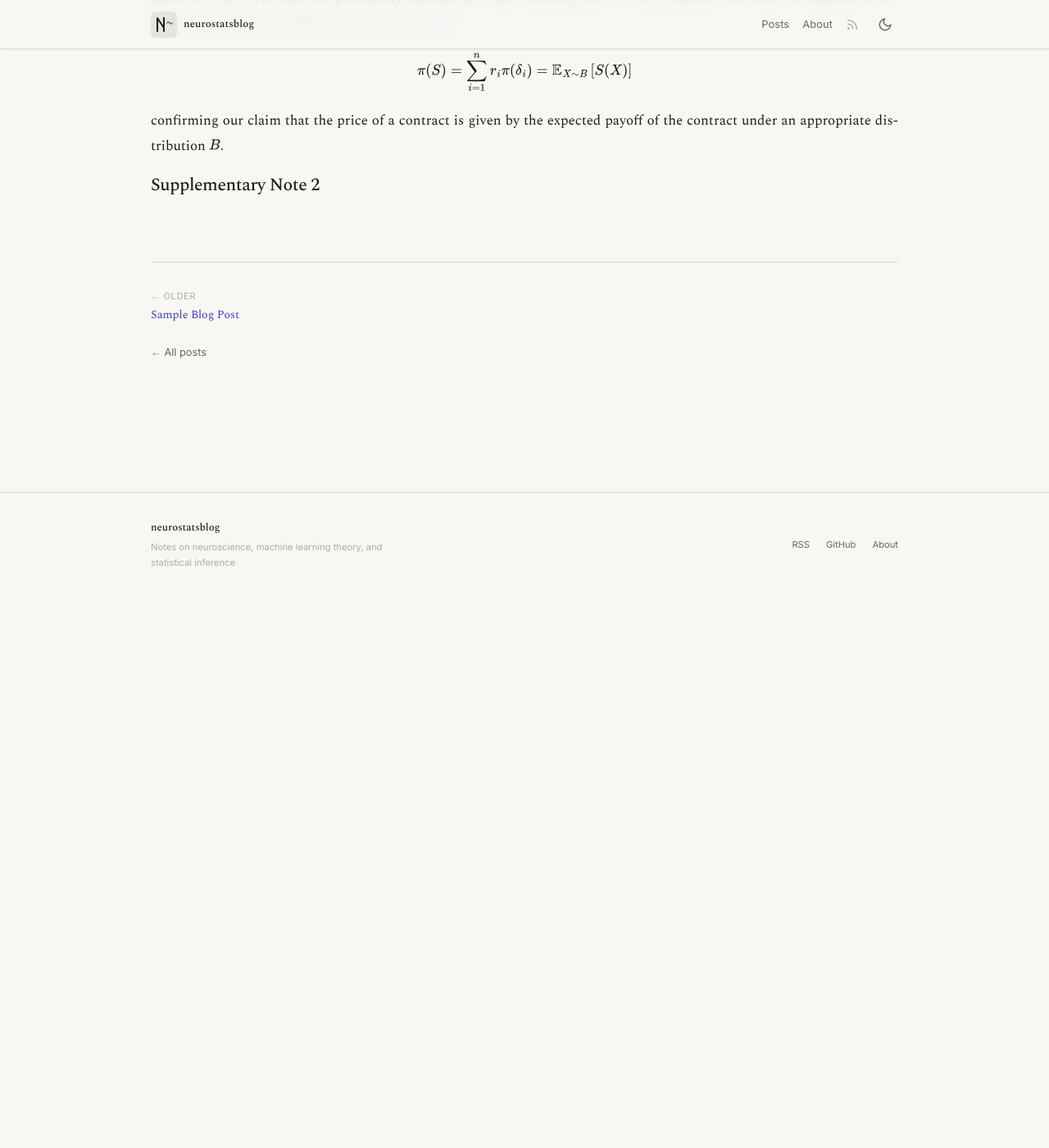
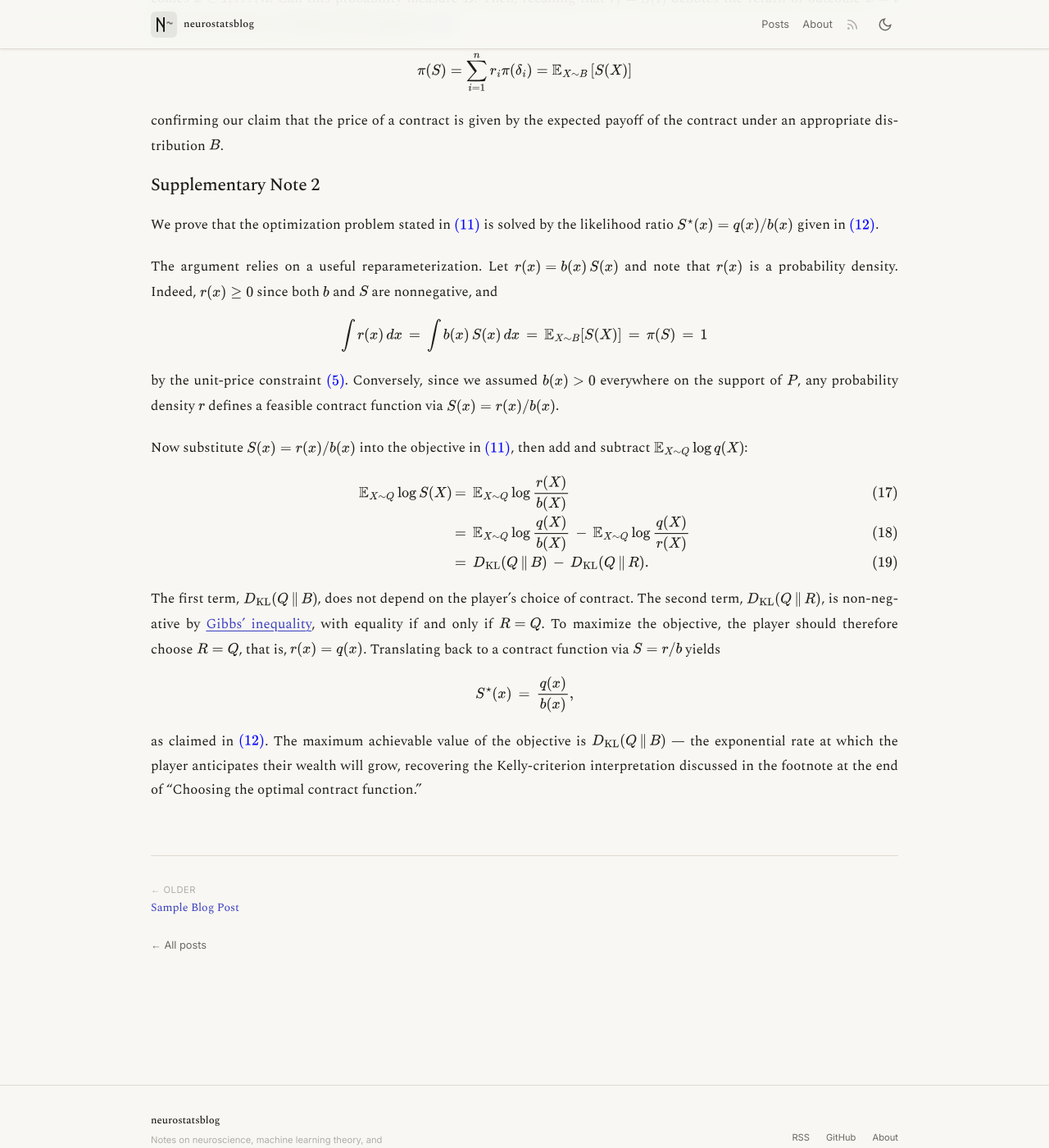
Before and after one commit to neurostatsblog/neurostatsblog.github.io, a Jekyll site: the page built from _posts/2026-05-13-model-comparison-by-betting.md, in a window 1280 px wide and 1400 px high, scrolled down 7783 px. Shown: the whole window at 82% size. Built offline with Jekyll 4.4.1, drawn with Linux system fonts in a browser that asks for light colours; before the commit the page ends 8510 px from its top, so only the background shows below that; some of the changed text lies outside the part shown.

```diff
--- a/_config.yml
+++ b/_config.yml
@@ -34,6 +34,12 @@ plugins:
   - jekyll-seo-tag
   - jekyll-sitemap
 
+# The github-pages gem enforces safe mode by default, which disables custom
+# files in _plugins/. We disable safe mode locally so the math-block hook
+# loads. (GitHub Pages production enforces safe mode at the server level
+# regardless of this setting, so this flag is a no-op there.)
+safe: false
+
 # Exclude from build
 exclude:
   - Gemfile
--- /dev/null
+++ b/_plugins/blank_lines_around_math.rb
@@ -0,0 +1,53 @@
+#
+# Inserts blank lines around standalone `$$` display-math delimiters so
+# kramdown treats them as a block-level math construct (rendered as
+# centered display) rather than as inline math (`\(...\)`).
+#
+# Authors can keep their markdown compact (no surrounding blank lines)
+# so that pandoc/LaTeX downstream gets a tight input, and this hook
+# transparently inserts the blank lines kramdown needs.
+#
+# Blank lines are only inserted OUTSIDE a $$...$$ block, never between
+# the opening and closing markers.
+#
+
+module NeurostatsBlog
+  module BlankLinesAroundMath
+    module_function
+
+    def process(content)
+      return content if content.nil?
+
+      lines = content.split("\n", -1)
+      out = []
+      in_math = false
+
+      lines.each_with_index do |line, i|
+        is_marker = (line.strip == "$$")
+
+        if is_marker && !in_math
+          # Opening $$ — ensure a blank line precedes it
+          out << "" if !out.empty? && !out.last.strip.empty?
+          out << line
+          in_math = true
+        elsif is_marker && in_math
+          # Closing $$ — ensure a blank line follows it
+          out << line
+          in_math = false
+          nxt = lines[i + 1]
+          out << "" if nxt && !nxt.strip.empty?
+        else
+          out << line
+        end
+      end
+
+      out.join("\n")
+    end
+  end
+end
+
+Jekyll::Hooks.register [:posts, :pages], :pre_render do |doc|
+  next unless doc.extname =~ /\.(md|markdown)$/i
+
+  doc.content = NeurostatsBlog::BlankLinesAroundMath.process(doc.content)
+end
--- a/_posts/2026-05-13-model-comparison-by-betting.md
+++ b/_posts/2026-05-13-model-comparison-by-betting.md
@@ -36,22 +36,18 @@ Intuitively, this allows us to compute *likelihood ratios*, $q(X)/b(X)$, without
 This also assures us that log-likelihoods, $\log q(X)$ and $\log b(X)$, are always finite.
 
 Given an infinite amount of heldout data, our ideal measure of performance (at least for the purposes of this post) is the expected log-likelihood ratio:
-
 $$
 \begin{equation}
 \mathcal{L} = \mathbb{E}_{X \sim P} \Big [ \log q(X)/ b(X) \Big ] = \mathbb{E}_{X \sim P} \Big [ \log q(X) - \log b(X) \Big ]
 \label{eq:expected-log-likelihood-ratio}
 \end{equation}
 $$
-
 Note that the expectation is computed under $P$.
 Since $P$ is unknown in real world situations, we can estimate the expression above by holding out a test set with $T$ data samples and approximating the expectation with an empirical average:
-
 $$
 \mathcal{L} \approx \widehat{\mathcal{L}} = \frac{1}{T} \sum_{t=1}^T \log q(X_t)/ b(X_t)  = \frac{1}{T} \sum_{t=1}^T \Big [ \log q(X) - \log b(X) \Big ]
 \label{eq:empirical-log-likelihood-ratio}
 $$
-
 It is worth remarking that this entire post will not deal with the training process---i.e. how does one find $Q$?
 This typically involves optimizing parameters, so one may elsewhere see the liklihood expressed as something like $q (x \mid \theta)$ where $\theta$ denotes trainable parameters.
 However, we don't need to refer to $\theta$ at all for the purposes of this post so we simply write $q(x)$ in place of $q (x \mid \theta)$.
@@ -68,21 +64,17 @@ One way to approach this is to imagine model $Q$ as a "player" in a betting game
 The bets made by the player are set by the "market" which operates according to the baseline model $B$.
 
 The game starts by giving player $Q$ one unit of wealth:
-
 $$
 W_0 = 1
 $$
-
 At each round of the game, player $Q$ uses all of their wealth to purchase *prediction contracts*, specified by a function $C(x) > 0$.
 The player then recieves a random sequence of returns $C(X_t), C(X_2), C(X_3), \dots$ over discrete rounds of the game.
 The wealth updates according to:
-
 $$
 \begin{align}
 W_t &= \big ( \, W_{t-1} / \pi(C) \, \big ) \cdot C( X_{t} ) . \label{eq:wealth-process-verbose}
 \end{align}
 $$
-
 where $\pi(S)$ denotes the *price* of the contract.
 
 Equation \eqref{eq:wealth-process-verbose} is simple.
@@ -94,13 +86,11 @@ Intuitively, the price of a contract is set by what people are willing to buy an
 For the purposes of our game we'll assume that the market consensus---or the ["wisdom of the crowd"](https://en.wikipedia.org/wiki/Wisdom_of_the_crowd)---coincides with the baseline model $B$.
 Formally, it turns out that the fair price of a contract is given by its expected value under the market consensus distribution.
 That is,
-
 $$
 \begin{equation}
 \pi(C) = \mathbb{E}_{X \sim B} \, \big [ \,  C(X) \, \big ] . \label{eq:general-pricing-constraint}
 \end{equation}
 $$
-
 See [**Supplementary Note 1**](#supplementary-note-1) for a quick derivation on why efficient market pricing leads to \eqref{eq:general-pricing-constraint}.
 
 ## Simplifying the price structure
@@ -108,22 +98,17 @@ See [**Supplementary Note 1**](#supplementary-note-1) for a quick derivation on
 The pricing constraint in equation \eqref{eq:general-pricing-constraint} allows us to simplify the structure of the game by assuming that the contracts have unit price.
 Indeed, for any contract $C(\cdot)$, we can define a new contract $S(x) = C(x)/\pi(C)$ which has unit price, $\pi(S) = 1$.
 The wealth update for $C$ and $S$ is equivalent since
-
 $$
 \big ( \, W_{t-1} / \pi(C) \, \big ) \cdot C( X_{t} ) = W_{t-1} \cdot S(X_t),
 $$
-
 by the definition of $S$.
 Therefore, for the rest of this post we will focus on the simplified wealth process
-
 $$
 \begin{align}
 W_t &=  W_{t-1} \cdot S( X_{t} ) \label{eq:wealth-process}
 \end{align}
 $$
-
 which is subject to the constraints that $S(x) > 0$ and
-
 $$
 \begin{align}
 \mathbb{E}_{X \sim B} \big [ \, S(X) \, \big ] = 1 \label{eq:unit-price-constraint}
@@ -136,7 +121,6 @@ Player $Q$ is allowed to choose the function $S(\cdot)$ however they like, so lo
 Out of this space of feasible contracts, which one should $Q$ choose to play?
 
 After $T$ rounds of betting according to equation \eqref{eq:wealth-process}, the player will accumulate
-
 $$
 \begin{align}
 W_T = \prod_{t=1}^T S( X_{t} )
@@ -147,45 +131,37 @@ W_T = \prod_{t=1}^T S( X_{t} )
       \label{eq:q-wealth-growth}
 \end{align}
 $$
-
 units of wealth.
 The approximation in the final line comes from replacing the empirical expectation $\tfrac{1}{T} \sum_{t=1}^T \log S(X_t)$ with the true expected value under $P$.
 
 Since the player believes that $P = Q$, they anticipate that their wealth can grow exponentially over time according to:
-
 $$
 \begin{equation}
 W_T \approx \exp \Big ( T \cdot \mathbb{E}_{X \sim Q} \log S(X) \Big )
 \end{equation}
 $$
-
 To maximize their rate of wealth growth, a reasonable strategy is to choose $S(\cdot)$ in order to
-
 $$
 \begin{align}
 \text{maximize} ~~ \mathbb{E}_{X \sim Q} \log S(X) \quad \text{subject to } \eqref{eq:unit-price-constraint}
+\label{eq:kelly-criterion}
 \end{align}
-\label{eq:kelly-criterion}
 $$
 
 Quite pleasingly, as shown in [**Supplemental Note 2**](#supplementary-note-2), the solution to this optimization problem turns out to be the likelihood ratio!
-
 $$
 \begin{equation}
 S(x) = \frac{q(x)}{b(x)}
 \label{eq:betting-function-equals-likelihood-ratio}
 \end{equation}
 $$
-
 Combining equations \eqref{eq:betting-function-equals-likelihood-ratio} and \eqref{eq:q-wealth-growth} with the definition of $\mathcal{L}$ in \eqref{eq:expected-log-likelihood-ratio}, we see that the long-run wealth of the player is approximated by
-
 $$
 \begin{equation}
 W_T \approx \exp \Big ( \mathcal{L} \cdot T \Big )
 \label{eq:player-q-long-term-wealth}
 \end{equation}
 $$
-
 for large $T$.
 In other words, the wealth accumulated player $Q$ in the game will, over the long run, grow or decay exponentially fast at a rate given by the expected log-likelihood ratio.[^kelly]
 
@@ -217,20 +193,16 @@ Intuitively, this result states that if the random sequence $(M\_t)\_{t \geq 0}$
 To see why this matters in our setting, suppose for the moment that the baseline $B$ is in fact the true data-generating distribution---i.e. $P = B$.
 Under this assumption, the wealth process $(W\_t)\_{t \geq 0}$ satisfies all the conditions placed on $(M_t)_{t \geq 0}$ in Ville's inequality.
 This is easy to check:
-
 $$
 \mathbb{E}_{X_t \sim B}\!\big[ W_t \mid W_0 \dots W_{t-1} \big]
 \,=\, W_{t-1} \cdot \mathbb{E}_{X_t \sim B} \left[ \frac{q(X_t)}{b(X_t)} \right]
 \,=\, W_{t-1} .
 $$
-
 since the expectation of the likelihood ratio equals one.[^expectation-derivation]
 Ville's inequality then tells us that the probability of player $Q$'s wealth *ever* exceeding the threshold $1/\alpha$---at any round of the game---is at most $\alpha$:
-
 $$
 P\!\left( \sup_{t \geq 0} W_t \, \geq \, 1/\alpha \right) \, \leq \, \alpha .
 $$
-
 This furnishes an *anytime-valid* hypothesis test of the null $H_0 : P = B$: we may reject $H_0$ at level $\alpha$ as soon as $W_t^Q$ crosses $1/\alpha$, regardless of how many rounds have been played. Unlike classical fixed-sample tests, we are free to peek at the data, stop early, or keep collecting more samples adaptively, all without inflating the type I error rate.
 For example, if we use $\alpha = 0.05$ (as is customary), then we can reject the null hypothesis that $P = B$ if player $Q$'s wealth *ever* exceeds 20.
 
@@ -253,7 +225,7 @@ Textbook Ramdas and Wang (2025). ["Hypothesis Testing With E-Values."](https://w
 
 [^q-small]: This ensures that $Q$'s beliefs do not appreciably drive the price of contracts. If $Q$ were extremely wealthy and using all of their purchasing power to buy contracts at each round of betting, then their demands would pull the market pricing distribution closer in line to their beliefs.
 
-[^kelly]: It is also interesting to note that the player's anticipated rate of return is given by the [KL divergence](https://en.wikipedia.org/wiki/Kullback%E2%80%93Leibler_divergence). Specifically, if we replace the expectation with respect to $P$ appearing in \eqref{eq:q-wealth-growth} with an expectation with respect to $Q$, then we arrive at $\exp \Big ( D_{\mathrm{KL}}(Q \,\|\|\, B) \cdot T \Big )$. Equivalently, if the player models the world perfectly, i.e. $Q = P$, then the KL divergence from $Q$ to $B$ sets the rate of exponential wealth growth. This interpretation of KL divergence is due to JL Kelly Jr. in a [tech report from 1956](https://www.princeton.edu/~wbialek/rome/refs/kelly_56.pdf). The principle that the player should choose their bet to maximize the term in the exponent appearing in \eqref{eq:q-wealth-growth} is named after him---it is known as the [Kelly criterion](https://en.wikipedia.org/wiki/Kelly_criterion) in quantitative finance.
+[^kelly]: It is also interesting to note that the player's anticipated rate of return is given by the [KL divergence](https://en.wikipedia.org/wiki/Kullback%E2%80%93Leibler_divergence). Specifically, if we replace the expectation with respect to $P$ appearing in \eqref{eq:q-wealth-growth} with an expectation with respect to $Q$, then we arrive at $\exp \Big ( D_{\mathrm{KL}}(Q \,\Vert\, B) \cdot T \Big )$. Equivalently, if the player models the world perfectly, i.e. $Q = P$, then the KL divergence from $Q$ to $B$ sets the rate of exponential wealth growth. This interpretation of KL divergence is due to JL Kelly Jr. in a [tech report from 1956](https://www.princeton.edu/~wbialek/rome/refs/kelly_56.pdf). The principle that the player should choose their bet to maximize the term in the exponent appearing in \eqref{eq:q-wealth-growth} is named after him---it is known as the [Kelly criterion](https://en.wikipedia.org/wiki/Kelly_criterion) in quantitative finance.
 
 [^martingale]: For those who appreciate jargon, we call $(M\_t)\_{t \geq 0}$ a *supermartingale* if it satisfies $\mathbb{E}[M_{t} \mid M_0, \dots, M_{t-1}] \leq M_{t-1}$ and we call $(M\_t)\_{t \geq 0}$ a [martingale](https://en.wikipedia.org/wiki/Martingale_(probability_theory) $\mathbb{E}[M_{t} \mid M_0, \dots, M_{t-1}] = M_{t-1}$, we call $(M_t)_{t \geq 0}$. Ville's inequality says that all nonnegative martingales and supermartingales are upper bounded
 
@@ -269,24 +241,19 @@ That is, $X \in \\{1, \dots, n\\}$ almost surely.
 The same argument can be extended to continuous-valued random variables with sufficient care.
 
 By assuming there are only $n$ discrete outcomes, then we can express any potential contract function $C(\cdot)$ as a finite linear combination of elementary basis functions:
-
 $$
 \begin{equation}
 C(x) = \sum_{i=1}^n r_i \delta_i(x)
 \label{eq:contract-decomposition}
 \end{equation}
 $$
-
 where $r_1, \dots, r_n$ are scalar coefficients denoting the return of outcome $x = i$,
-
 $$
 \begin{equation}
 r_i = C(i) ~,
 \end{equation}
 $$
-
 and $\delta_1, \dots, \delta_n$ are contracts that pays off one unit of wealth if the outcome is $x = i$,
-
 $$
 \delta_i(x) = \begin{cases}
 1 & x = i \\
@@ -314,14 +281,12 @@ Conversely, if $\pi(S_1 + S_2) < \pi(S_1) + \pi(S_2)$ then run the same trade in
 
 Taken together, we conclude that pricing must be linear.
 Applying this to \eqref{eq:contract-decomposition} we can conclude that the price of any contract can be written down as:
-
 $$
 \begin{equation}
 \pi(S) = \sum_{i=1}^n r_i \pi(\delta_i)
 \label{eq:contract-price-decomposition}
 \end{equation}
 $$
-
 Thus, we can determine the price of any contract by determing the prices of the elementary basis contracts $\delta_1, \dots, \delta_n$.
 
 **Observation 2 -- the prices $\pi(\delta_1), \dots, \pi(\delta_n)$ are nonnegative and sum to one.**
@@ -337,13 +302,37 @@ Likewise, if the price were greater than one, a player would get free money by s
 **Putting it together.** From observation 2, it is clear that the prices $\pi(\delta_1), \dots, \pi(\delta_n)$ define a probability measure over outcomes $x \in \{ 1, \dots, n \}$.
 Call this probability measure $B$.
 Then, recalling that $r_i = S(i)$ denotes the return of outcome $x = i$ under the contract, we deduce from equation \eqref{eq:contract-price-decomposition}:
-
 $$
 \pi(S) = \sum_{i=1}^n r_i \pi(\delta_i) = \mathbb{E}_{X \sim B}  \left [ S(X) \right ]
 $$
-
 confirming our claim that the price of a contract is given by the expected payoff of the contract under an appropriate distribution $B$.
 
 ## Supplementary Note 2
 
+We prove that the optimization problem stated in \eqref{eq:kelly-criterion} is solved by the likelihood ratio $S^\star(x) = q(x)/b(x)$ given in \eqref{eq:betting-function-equals-likelihood-ratio}.
+
+The argument relies on a useful reparameterization.
+Let $r(x) = b(x) \, S(x)$ and note that $r(x)$ is a probability density.
+Indeed, $r(x) \geq 0$ since both $b$ and $S$ are nonnegative, and
+$$
+\int r(x) \, dx \,=\, \int b(x) \, S(x) \, dx \,=\, \mathbb{E}_{X \sim B} [ S(X) ] \,=\, \pi(S) \, = \, 1
+$$
+by the unit-price constraint \eqref{eq:unit-price-constraint}.
+Conversely, since we assumed $b(x) > 0$ everywhere on the support of $P$, any probability density $r$ defines a feasible contract function via $S(x) = r(x)/b(x)$.
+
+Now substitute $S(x) = r(x)/b(x)$ into the objective in \eqref{eq:kelly-criterion}, then add and subtract $\mathbb{E}_{X \sim Q} \log q(X)$:
+$$
+\begin{align}
+\mathbb{E}_{X \sim Q} \log S(X)
+  &\,=\, \mathbb{E}_{X \sim Q} \log \frac{r(X)}{b(X)} \\
+  &\,=\, \mathbb{E}_{X \sim Q} \log \frac{q(X)}{b(X)} \,-\, \mathbb{E}_{X \sim Q} \log \frac{q(X)}{r(X)} \\
+  &\,=\, D_{\mathrm{KL}}(Q \,\Vert\, B) \,-\, D_{\mathrm{KL}}(Q \,\Vert\, R) .
+\end{align}
+$$
+The first term, $D_{\mathrm{KL}}(Q \,\Vert\, B)$, does not depend on the player's choice of contract. The second term, $D_{\mathrm{KL}}(Q \,\Vert\, R)$, is non-negative by [Gibbs' inequality](https://en.wikipedia.org/wiki/Gibbs%27_inequality), with equality if and only if $R = Q$. To maximize the objective, the player should therefore choose $R = Q$, that is, $r(x) = q(x)$. Translating back to a contract function via $S = r/b$ yields
+$$
+S^\star(x) \,=\, \frac{q(x)}{b(x)},
+$$
+as claimed in \eqref{eq:betting-function-equals-likelihood-ratio}. The maximum achievable value of the objective is $D_{\mathrm{KL}}(Q \,\Vert\, B)$ --- the exponential rate at which the player anticipates their wealth will grow, recovering the Kelly-criterion interpretation discussed in the footnote at the end of "Choosing the optimal contract function."
+
 </div>
--- a/assets/css/main.css
+++ b/assets/css/main.css
@@ -586,6 +586,16 @@ button { cursor: pointer; background: none; border: none; }
   -webkit-hyphens: auto;
 }
 
+/* When a paragraph contains a display equation, MathJax renders the math as a
+   block-level <mjx-container display="true"> in the middle of the <p>. The
+   visual line just before it isn't HTML's last line, so text-align-last
+   doesn't fire — leaving it stretched. De-justify the whole paragraph
+   instead; the centered equation already breaks the justification rhythm. */
+.post-body p:has(mjx-container[display="true"]),
+.post-body li:has(mjx-container[display="true"]) {
+  text-align: left;
+}
+
 .post-body strong { font-weight: 600; }
 .post-body em { font-style: italic; }
 
```
Also changed, not shown: Gemfile (+13 -1 lines), .github/workflows/jekyll.yml (added), README.md.
